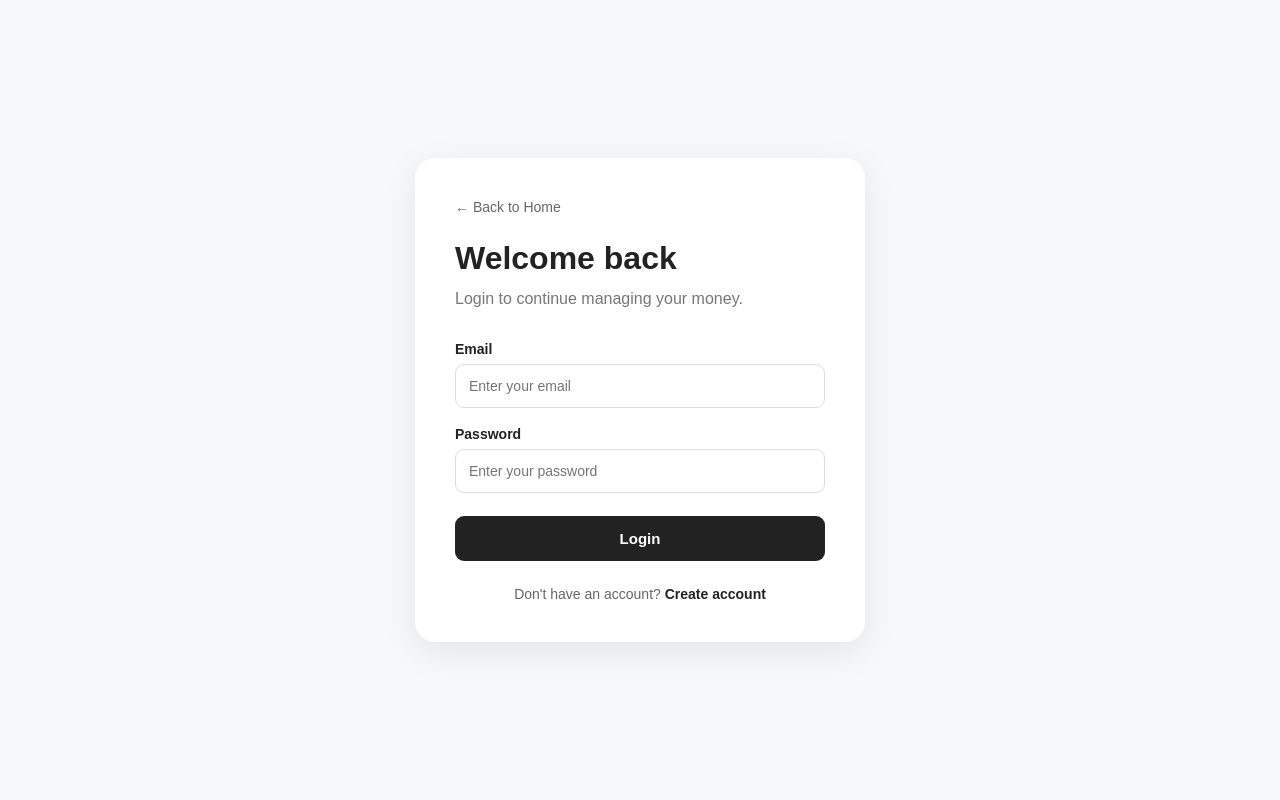
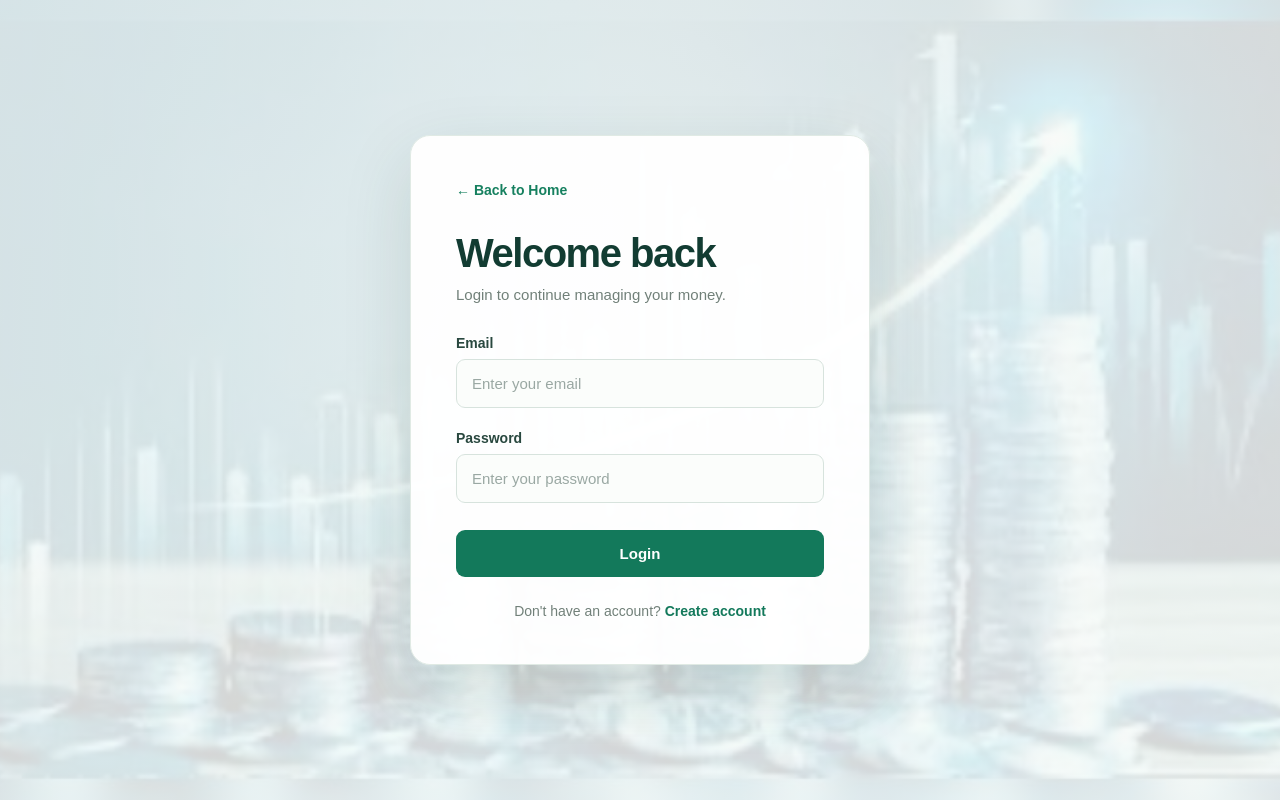
Before and after one commit to Akshatha722/expense-tracker, a website: page client/login.html in a window 1280 px wide. Drawn offline with Linux system fonts and the light colour scheme.

Commit message:
styled login page

```diff
--- /dev/null
+++ b/client/login.css
@@ -0,0 +1,153 @@
+* {
+    margin: 0;
+    padding: 0;
+    box-sizing: border-box;
+}
+
+body {
+    font-family: Arial, Helvetica, sans-serif;
+    min-height: 100vh;
+    color: #173b32;
+
+    background:
+        linear-gradient(
+            rgba(248, 250, 247, 0.86),
+            rgba(248, 250, 247, 0.86)
+        ),
+        url("images/bg.jpg");
+
+    background-size: cover;
+    background-position: center;
+    background-attachment: fixed;
+}
+
+.auth-page {
+    min-height: 100vh;
+    display: flex;
+    align-items: center;
+    justify-content: center;
+    padding: 50px 20px;
+}
+
+.auth-card {
+    width: 100%;
+    max-width: 460px;
+    padding: 45px;
+    background: rgba(255, 255, 255, 0.95);
+    border: 1px solid #e0eae4;
+    border-radius: 20px;
+    box-shadow: 0 25px 70px rgba(25, 70, 55, 0.14);
+}
+
+.back-link {
+    display: inline-block;
+    margin-bottom: 32px;
+    color: #16805f;
+    text-decoration: none;
+    font-size: 14px;
+    font-weight: 700;
+}
+
+.back-link:hover {
+    color: #0f624a;
+}
+
+.auth-card h1 {
+    color: #123c32;
+    font-size: 40px;
+    line-height: 1.15;
+    letter-spacing: -1.5px;
+    margin-bottom: 10px;
+}
+
+.auth-subtitle {
+    color: #718079;
+    font-size: 15px;
+    margin-bottom: 32px;
+}
+
+.form-group {
+    margin-bottom: 22px;
+}
+
+.form-group label {
+    display: block;
+    margin-bottom: 8px;
+    color: #29483f;
+    font-size: 14px;
+    font-weight: 700;
+}
+
+.form-group input {
+    width: 100%;
+    padding: 15px;
+    border: 1px solid #d7e3dd;
+    border-radius: 9px;
+    background: #fbfdfb;
+    color: #173b32;
+    font-size: 15px;
+    outline: none;
+    transition: 0.2s ease;
+}
+
+.form-group input::placeholder {
+    color: #9aa8a3;
+}
+
+.form-group input:focus {
+    border-color: #16805f;
+    box-shadow: 0 0 0 3px rgba(22, 128, 95, 0.10);
+    background: white;
+}
+
+.auth-button {
+    width: 100%;
+    margin-top: 5px;
+    padding: 15px;
+    border: none;
+    border-radius: 9px;
+    background: #13795b;
+    color: white;
+    font-size: 15px;
+    font-weight: 800;
+    cursor: pointer;
+    transition: 0.25s ease;
+}
+
+.auth-button:hover {
+    background: #0f624a;
+    transform: translateY(-2px);
+}
+
+.switch-auth {
+    margin-top: 26px;
+    text-align: center;
+    color: #718079;
+    font-size: 14px;
+}
+
+.switch-auth a {
+    color: #13795b;
+    font-weight: 800;
+    text-decoration: none;
+}
+
+.switch-auth a:hover {
+    text-decoration: underline;
+}
+
+@media (max-width: 600px) {
+
+    .auth-page {
+        padding: 25px 15px;
+    }
+
+    .auth-card {
+        padding: 30px 22px;
+        border-radius: 16px;
+    }
+
+    .auth-card h1 {
+        font-size: 32px;
+    }
+}
--- a/client/login.html
+++ b/client/login.html
@@ -7,12 +7,12 @@
 
     <title>Login - Expense Tracker</title>
 
-    <link rel="stylesheet" href="auth.css">
+    <link rel="stylesheet" href="login.css">
 </head>
 
 <body>
 
-    <div class="auth-container">
+    <div class="auth-page">
 
         <div class="auth-card">
 
```
